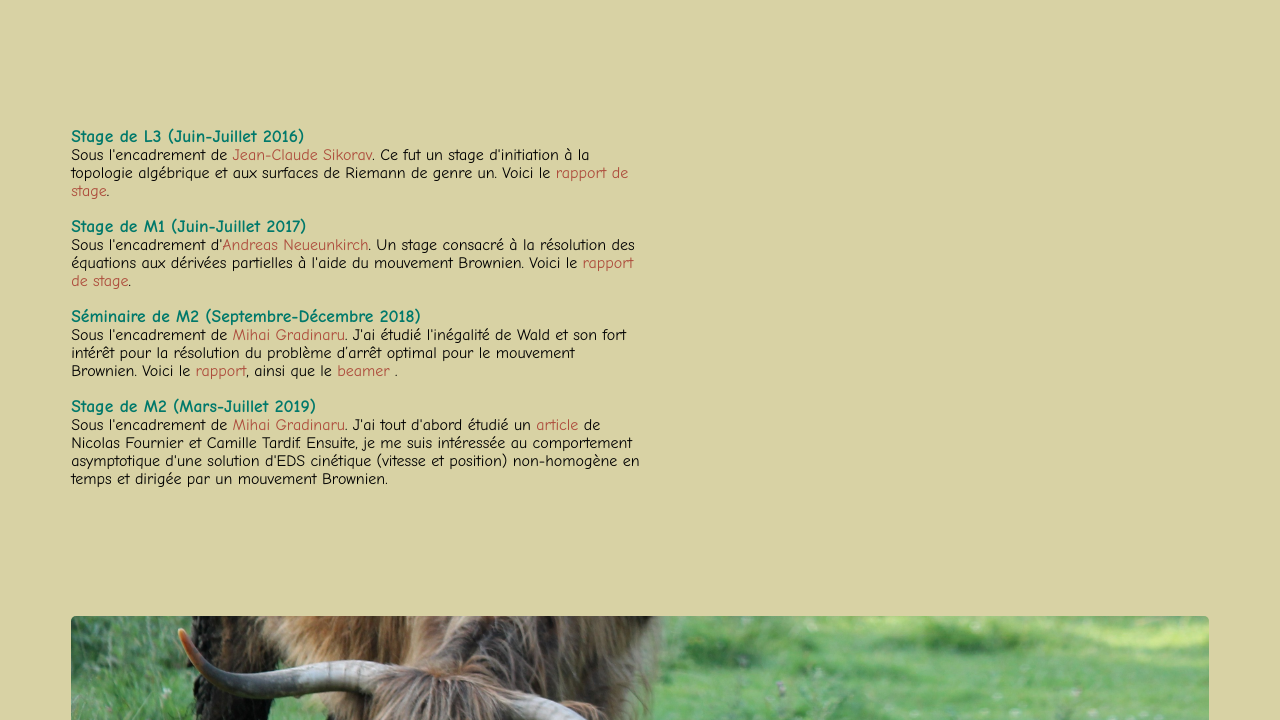
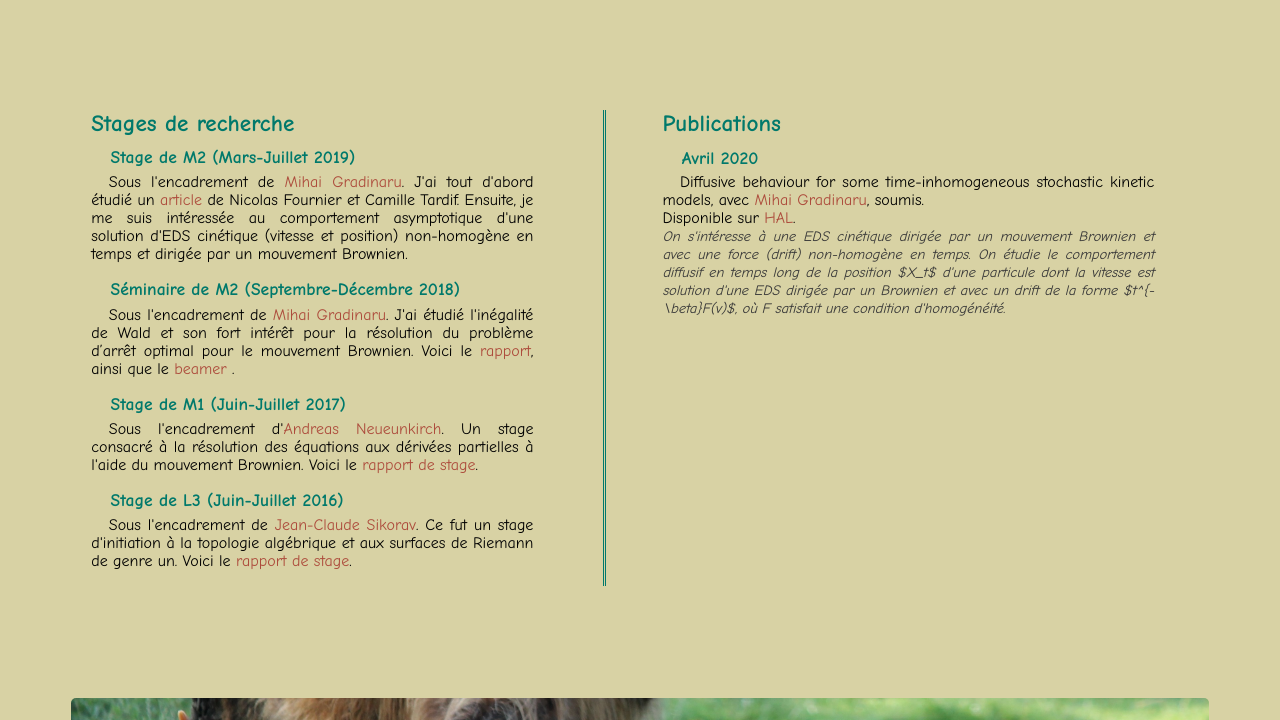
Before and after one commit to Emeline-maths/emeline-maths.github.io, a plain HTML site: page Recherche.html in a window 1280 px wide. Shown: the part 80-800 px from the top of the page. Drawn offline with nearby package versions, Linux system fonts and the light colour scheme; some packages are replaced by stand-ins of ours.

Commit message:
Mise à jour publications

```diff
--- a/Recherche.html
+++ b/Recherche.html
@@ -36,25 +36,36 @@
         </nav>
       </div>
       <section id="recherche">
-        <article>
-        <p><h3>Stage de L3 (Juin-Juillet 2016)</h3> Sous l'encadrement de<a href="http://perso.ens-lyon.fr/jean-claude.sikorav/"> Jean-Claude Sikorav</a>. Ce fut un stage d'initiation à la topologie algébrique et aux surfaces de Riemann de genre un. Voici le <a href="RapportL3.pdf"> rapport de stage</a>.</p>
+		<article id=Stage>
+        <h2 > Stages de recherche </h2>
+        <h3>Stage de M2 (Mars-Juillet 2019)</h3>
+        <p>
+          Sous l'encadrement de <a href="https://perso.univ-rennes1.fr/mihai.gradinaru/">Mihai Gradinaru</a>. J'ai tout d'abord étudié un <a href="http://www.lpsm.paris/pageperso/fournier/a71.pdf">article</a> de Nicolas Fournier et Camille Tardif. Ensuite, je me suis intéressée au comportement asymptotique d'une solution d'EDS cinétique (vitesse et position) non-homogène en temps et dirigée par un mouvement Brownien. <!-- Voici le <a href="RapportM2.pdf">rapport de stage</a>. -->
+        </p>
 
-        <p><h3>Stage de M1 (Juin-Juillet 2017)</h3>
+         <h3>Séminaire de M2 (Septembre-Décembre 2018)</h3>
+        <p>
+          Sous l'encadrement de <a href="https://perso.univ-rennes1.fr/mihai.gradinaru/">Mihai Gradinaru</a>. J'ai étudié l'inégalité de Wald et son fort intérêt pour la résolution du problème d’arrêt optimal pour le mouvement Brownien. Voici le <a href="Rapport_Seminaire.pdf">rapport</a>, ainsi que le <a href="Beamer_Seminaire.pdf"> beamer </a>.
+        </p>
+
+        <h3>Stage de M1 (Juin-Juillet 2017)</h3>
+        <p>
           Sous l'encadrement d'<a href="https://wima2.math.uni-mannheim.de/de/team/andreas-neuenkirch">Andreas Neueunkirch</a>. Un stage consacré à la résolution des équations aux dérivées partielles à l'aide du mouvement Brownien. Voici le <a href="RapportM1.pdf">rapport de stage</a>.
         </p>
 
-        <p><h3>Séminaire de M2 (Septembre-Décembre 2018)</h3>
-          Sous l'encadrement de <a href="https://perso.univ-rennes1.fr/mihai.gradinaru/">Mihai Gradinaru</a>. J'ai étudié l'inégalité de Wald et son fort intérêt pour la résolution du problème d’arrêt optimal pour le mouvement Brownien. Voici le <a href="Rapport_Seminaire.pdf">rapport</a>, ainsi que le <a href="Beamer_Seminaire.pdf"> beamer </a>.
-        </p>
-
-        <p> <h3>Stage de M2 (Mars-Juillet 2019)</h3>
-          Sous l'encadrement de <a href="https://perso.univ-rennes1.fr/mihai.gradinaru/">Mihai Gradinaru</a>. J'ai tout d'abord étudié un <a href="http://www.lpsm.paris/pageperso/fournier/a71.pdf">article</a> de Nicolas Fournier et Camille Tardif. Ensuite, je me suis intéressée au comportement asymptotique d'une solution d'EDS cinétique (vitesse et position) non-homogène en temps et dirigée par un mouvement Brownien. <!-- Voici le <a href="RapportM2.pdf">rapport de stage</a>. -->
-        </p>
+        <h3>Stage de L3 (Juin-Juillet 2016)</h3>
+        <p> Sous l'encadrement de<a href="http://perso.ens-lyon.fr/jean-claude.sikorav/"> Jean-Claude Sikorav</a>. Ce fut un stage d'initiation à la topologie algébrique et aux surfaces de Riemann de genre un. Voici le <a href="RapportL3.pdf"> rapport de stage</a>.</p>
         </article>
 
-        <article>
+        <article id=publications>
+        <h2 > Publications </h2>
+          <h3>Avril 2020 </h3>
+          <p> <span class="article_title">Diffusive behaviour for some time-inhomogeneous stochastic kinetic models</span>, avec <a href="https://perso.univ-rennes1.fr/mihai.gradinaru/">Mihai Gradinaru</a>, soumis.<br /> Disponible sur <a href="https://hal.archives-ouvertes.fr/hal-02552764">HAL</a>. <br /> <span class="abstract"> On s'intéresse à une EDS cinétique dirigée par un mouvement Brownien et avec une force (drift) non-homogène en temps. On étudie le comportement diffusif en temps long de la position $X_t$ d'une particule dont la vitesse est solution d'une EDS dirigée par un Brownien et avec un drift de la forme $t^{-\beta}F(v)$, où F satisfait une condition d'homogénéité.</span>    </p>
+        </article>
 
-        </article>
+
+
+
       </section>
 
 
@@ -64,7 +75,7 @@
       <p class="legende">Ecosse-2019</p>
       <footer>
         <p>Contact: <a href="mailto:emeline.luirard@ens-rennes.fr">Emeline.Luirard [at] ens-rennes.fr</a>
-          <br />Dernière mise à jour : 18/10/2019.
+          <br />Dernière mise à jour : 24/04/2020.
         </p>
       </footer>
 
--- a/style.css
+++ b/style.css
@@ -252,7 +252,41 @@ aside p
 #recherche article
 {
   max-width: 50%;
-  /*margin: auto;*/  /* à remettre quand je mettrai une deuxième colonne */
+  margin-left: 20px;
+  text-align: justify;
+  /*margin: auto;   à remettre peut être quand je mettrai une deuxième colonne */
+}
+#recherche h2
+{
+  font-size: 1.45em;
+}
+#recherche h3
+{
+  text-indent:1.1em;
+  margin-top: 2%;
+  margin-bottom: -2%;
+}
+#recherche p
+{
+  text-indent: 1.1em;
+  max-width: 90%;
+}
+#publications
+{
+  border-left: 3px #00796B double;
+  padding-left:5%;
+
+}
+
+.abstract
+{
+  font-style: oblique;
+  font-size: 0.9em;
+  color: #383838;
+}
+.article_title
+{
+  text-indent: 30%;
 }
 /**************************/
 /*****PIED DE PAGE*********/
```
Also changed, not shown: Liens.html (+3 -3 lines), index.html (+2 -1 lines).
